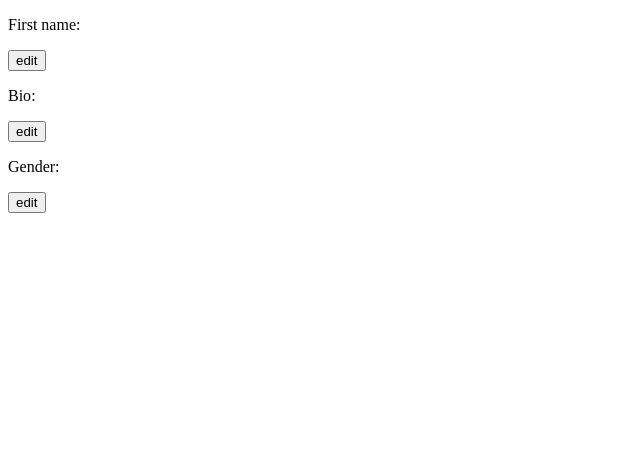
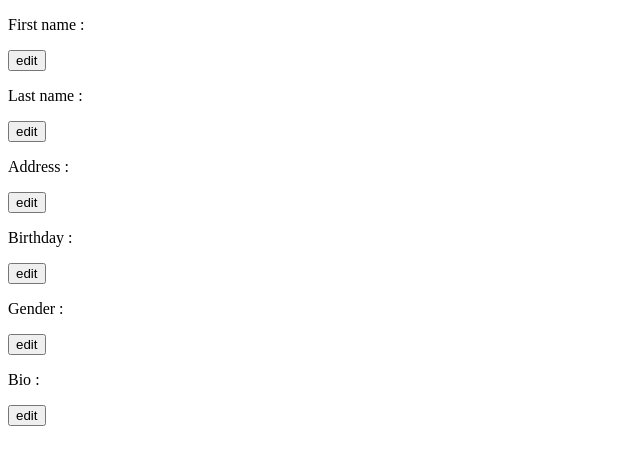
Before and after one commit to habib-chawki/social-app-front, a React (Create React App) app: page /profile in a window 1280 px wide. Shown: the top 464 px of the page, without its empty margins (0-640 px from the left). Built offline with nearby package versions, Linux system fonts and the light colour scheme.

Commit message:
Refactor: useEdit hook

```diff
--- a/src/components/custom/Profile.jsx
+++ b/src/components/custom/Profile.jsx
@@ -5,17 +5,23 @@ const useEdit = ({ type, label, options = [] }) => {
    const [edit, setEdit] = useState(false);
    const [content, setContent] = useState();
 
+   // keep track of edit requests
    const handleEdit = () => {
       setEdit(!edit);
    };
 
+   // keep track of input content
    const handleContent = (event) => {
       setContent(event.target.value);
    };
 
+   // setup default props for all inputs
    const defaultProps = { value: content, onChange: handleContent };
+
+   // setup list of possible inputs
    const input = {
       text: <input type="text" {...defaultProps} />,
+      date: <input type="date" {...defaultProps} />,
       textarea: <textarea cols="50" rows="10" {...defaultProps} />,
       select: (
          <select {...defaultProps}>
@@ -28,13 +34,14 @@ const useEdit = ({ type, label, options = [] }) => {
       ),
    };
 
+   // display content and enable editing if required
    return (
       <div>
          {edit ? (
             input[type]
          ) : (
             <p>
-               {label}: {content}
+               <label>{label}</label> : {content}
             </p>
          )}
          <button onClick={handleEdit}>{!edit ? 'edit' : 'save'}</button>
@@ -63,35 +70,18 @@ function Profile() {
    return (
       <div>
          {useEdit({ type: 'text', label: 'First name' })}
-         {useEdit({ type: 'textarea', label: 'Bio' })}
+         {useEdit({ type: 'text', label: 'Last name' })}
+         {useEdit({ type: 'text', label: 'Address' })}
+         {useEdit({ type: 'date', label: 'Birthday' })}
+
          {useEdit({
             type: 'select',
             label: 'Gender',
             options: ['Male', 'Female', 'Other'],
          })}
-         {/*{isEditFirstName ? (
-            <input type="text" value={firstName} onChange={handleFirstName} />
-         ) : (
-            <p>First name: {firstName} </p>
-         )}
-         <button onClick={handleEditFirstName}>
-            {!isEditFirstName ? 'edit' : 'save'}
-         </button>
+         {useEdit({ type: 'textarea', label: 'Bio' })}
 
-         {isEditMiddleName ? (
-            <input type="text" value={middleName} onChange={handleMiddleName} />
-         ) : (
-            <p>Middle name: {middleName} </p>
-         )}
-         <button onClick={handleEditMiddleName}>
-            {!isEditMiddleName ? 'edit' : 'save'}
-         </button>
-
-         <p>Last name: {profile.lastName} </p>
-         <p>Address: {profile.address} </p>
-         <p>Birthday: {profile.birthday} </p>
-         <p>Gender: {profile.gender} </p>
-         <p>Bio: {profile.bio} </p>
+         {/*
          <div>
             <p>Experience: </p>
             {profile.experience.map((item) => (
```
